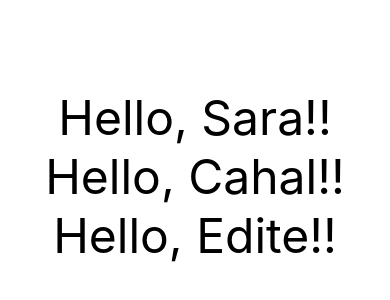
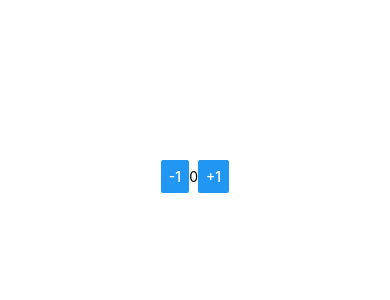
Before and after one commit to eqs-tagami/my-first-react-native-app, a React Native app: screen / in a window 390 px wide. Shown: the part 246-546 px from the top of the page. Built offline with nearby package versions, Linux system fonts and the light colour scheme.

Commit message:
4.6 カウンターアプリ

```diff
--- a/App.js
+++ b/App.js
@@ -1,22 +1,40 @@
 import React from 'react';
-import { View, StyleSheet } from 'react-native';
-import { Welcome } from './Welcome';
+import { StyleSheet, Text, View, Button } from 'react-native';
 
-export default function App() {
-  return (
-    <View style={styles.container}>
-      <Welcome name="Sara" />
-      <Welcome name="Cahal" />
-      <Welcome name="Edite" />
-    </View>
-  );
+export default class App extends React.Component {
+  constructor(props) {
+    super(props);
+
+    this.state = {
+      count: 0,
+    }
+  }
+
+  onPressMinusOne = () => {
+    this.setState({ count: this.state.count - 1 });
+  };
+
+  onPressPlusOne = () => {
+    this.setState({ count: this.state.count + 1 });
+  };
+
+  render() {
+    return (
+      <View style={styles.container}>
+        <Button title="-1" onPress={this.onPressMinusOne} />
+        <Text>{this.state.count}</Text>
+        <Button title="+1" onPress={this.onPressPlusOne} />
+      </View>
+    );
+  }
 }
 
 const styles = StyleSheet.create({
   container: {
     flex: 1,
+    flexDirection: 'row',
     backgroundColor: '#fff',
     alignItems: 'center',
     justifyContent: 'center',
-  },
+  }
 });
--- a/Welcome.js
+++ b/Welcome.js
@@ -15,6 +15,6 @@
       ios: "Hiragino Mincho ProN",
       android: "serif"
     }),
-    fontSize: 48,
+    // fontSize: 48,
   }
 });
```
